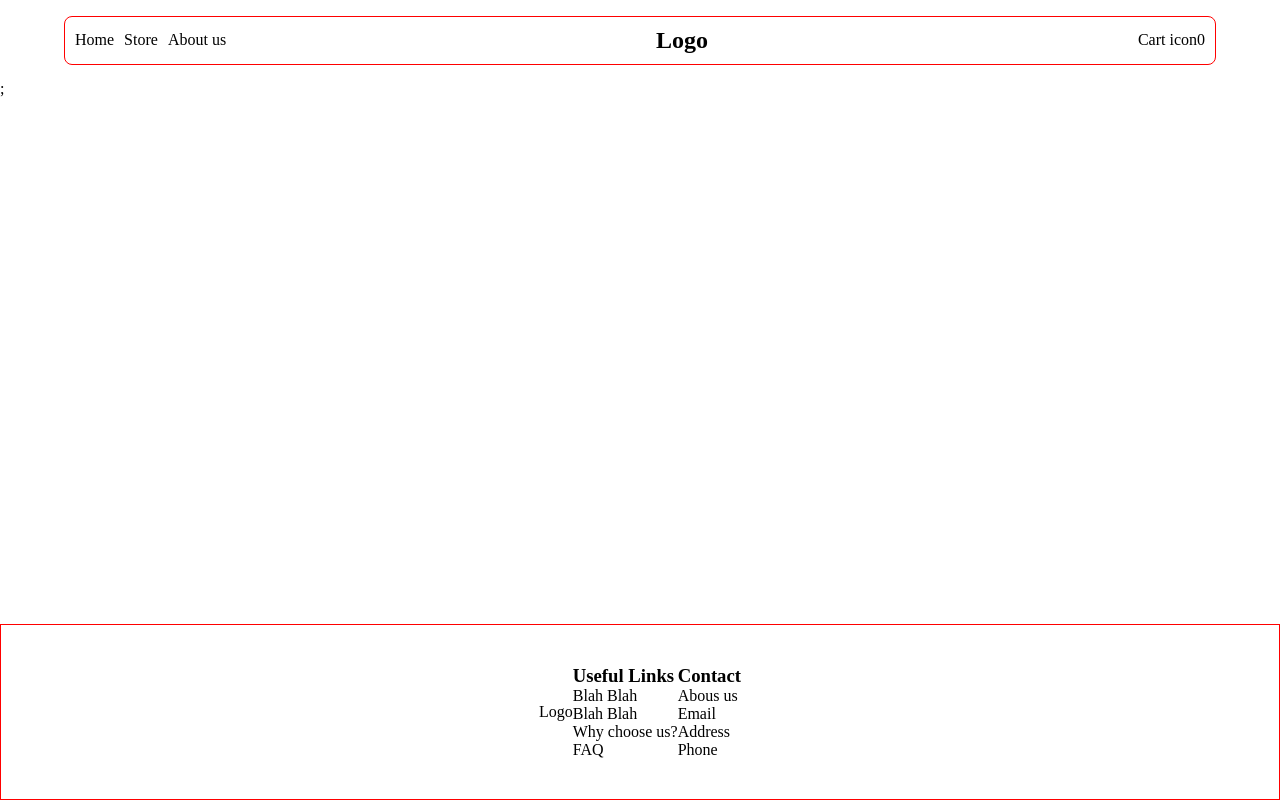
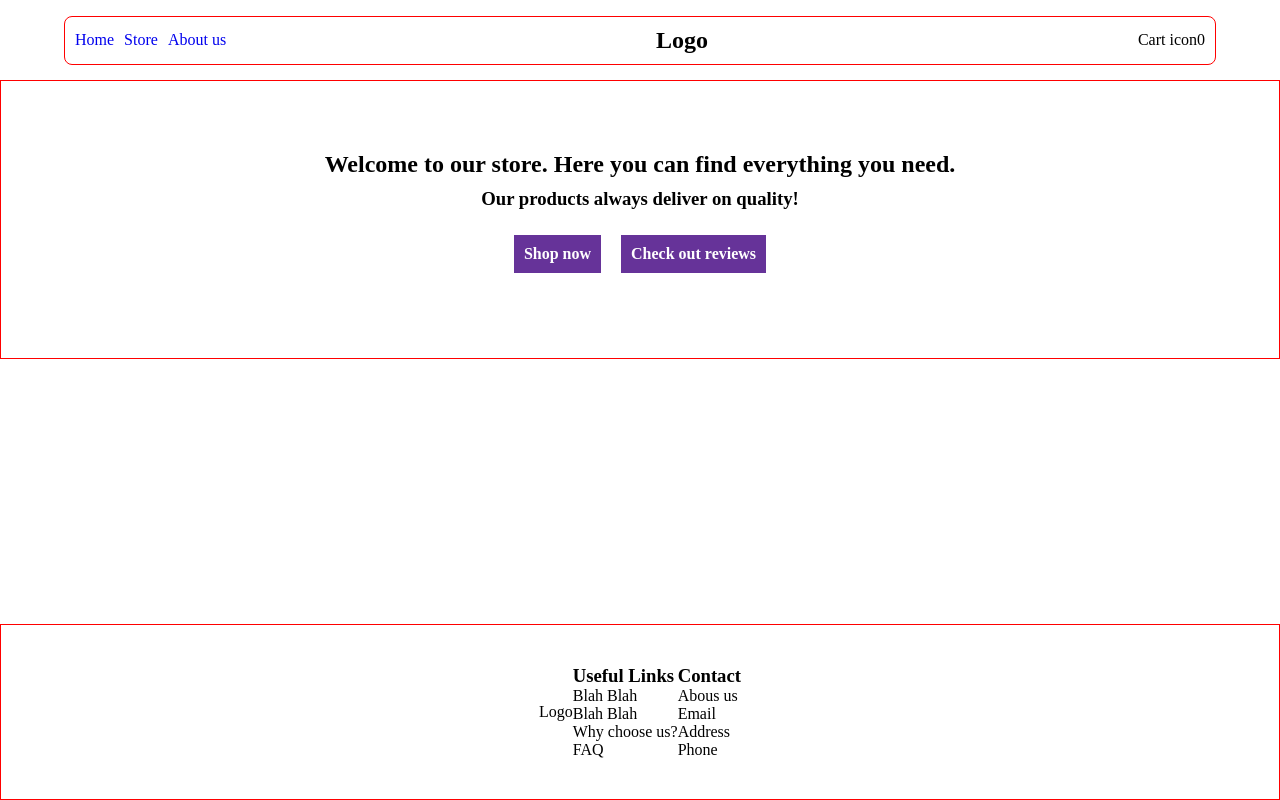
Before and after one commit to nikola88393/Shopping-cart, a React (Vite) app: page / in a window 1280 px wide. Built offline with nearby package versions, Linux system fonts and the light colour scheme.

Commit message:
Implement routing

```diff
--- a/src/App.jsx
+++ b/src/App.jsx
@@ -1,12 +1,5 @@
-import Footer from "./Footer/Footer";
-import Header from "./Header/Header";
 function App() {
-  return (
-    <>
-      <Header />;
-      <Footer />
-    </>
-  );
+  return <></>;
 }
 
 export default App;
--- /dev/null
+++ b/src/Error/Error.jsx
@@ -0,0 +1,12 @@
+import { Link } from "react-router-dom";
+const Error = () => {
+  return (
+    <div>
+      <h1>404 Not Found</h1>
+      <h2>Seems like you are lost</h2>
+      <Link to="/">Go back to home</Link>
+    </div>
+  );
+};
+
+export default Error;
--- a/src/Header/Header.jsx
+++ b/src/Header/Header.jsx
@@ -1,14 +1,15 @@
 // import { Link } from "react-router-dom";
 import PropTypes from "prop-types";
 import styles from "./Header.module.css";
+import { NavLink } from "react-router-dom";
 const Header = ({ cartItems = 0 }) => {
   return (
     <div className={styles.headerContainer}>
       <header className={styles.header}>
         <ul className={styles.navLinks}>
-          <a>Home</a>
-          <a>Store</a>
-          <a>About us</a>
+          <NavLink to="/">Home</NavLink>
+          <NavLink to="/store">Store</NavLink>
+          <NavLink to="#">About us</NavLink>
         </ul>
         <h2>Logo</h2>
         <div>
--- /dev/null
+++ b/src/Home/Home.jsx
@@ -0,0 +1,29 @@
+import Header from "../Header/Header";
+import Footer from "../Footer/Footer";
+import styles from "./Home.module.css";
+import { Link } from "react-router-dom";
+
+const Home = () => {
+  return (
+    <>
+      <Header />
+      <main className={styles.homeContainer}>
+        <div className={styles.textContainer}>
+          <h2>Welcome to our store. Here you can find everything you need.</h2>
+          <h3>Our products always deliver on quality!</h3>
+          <div className={styles.btnContainer}>
+            <Link className={styles.btn} to="store">
+              Shop now
+            </Link>
+            <Link className={styles.btn} to="#">
+              Check out reviews
+            </Link>
+          </div>
+        </div>
+      </main>
+      <Footer />
+    </>
+  );
+};
+
+export default Home;
--- /dev/null
+++ b/src/Home/Home.module.css
@@ -0,0 +1,34 @@
+.homeContainer {
+  border: 1px solid red;
+  display: flex;
+  align-items: center;
+  justify-content: center;
+  padding: 50px;
+}
+
+.textContainer {
+  display: flex;
+  align-items: center;
+  justify-content: center;
+  flex-direction: column;
+  gap: 10px;
+  padding: 20px;
+}
+
+.btnContainer {
+  display: flex;
+  gap: 20px;
+  padding: 15px;
+}
+
+.btn {
+  padding: 10px;
+  background-color: rebeccapurple;
+  color: white;
+  font-weight: 600;
+  transition: all 0.2s ease;
+}
+
+.btn:hover {
+  filter: brightness(90%);
+}
--- /dev/null
+++ b/src/Store/Store.jsx
@@ -0,0 +1,33 @@
+import Header from "../Header/Header";
+import Footer from "../Footer/Footer";
+
+const Store = () => {
+  return (
+    <>
+      <Header />
+      <div>
+        <aside>
+          <h2>Filters</h2>
+          <ul>
+            <a href="#">Electronics</a>
+            <a href="#">Jewelry</a>
+            <a href="#">Mens clothing</a>
+            <a href="#">Womens clothing</a>
+          </ul>
+        </aside>
+        <main>
+          <div>
+            <div>
+              <p>Shirt</p>
+              <p>amaizng</p>
+              <p>500$</p>
+            </div>
+          </div>
+        </main>
+      </div>
+      <Footer />
+    </>
+  );
+};
+
+export default Store;
--- a/src/delete.css
+++ b/src/delete.css
@@ -2,6 +2,13 @@
   margin: 0;
   padding: 0;
   box-sizing: border-box;
+}
+
+a,
+a:hover,
+a:focus,
+a:active {
+  text-decoration: none;
 }
 
 #root {
--- a/src/main.jsx
+++ b/src/main.jsx
@@ -1,10 +1,14 @@
 import React from "react";
 import ReactDOM from "react-dom/client";
-import App from "./App.jsx";
+// import App from "./App.jsx";
 import "./delete.css";
+import routes from "./routes";
+import { createBrowserRouter, RouterProvider } from "react-router-dom";
+
+const router = createBrowserRouter(routes);
 
 ReactDOM.createRoot(document.getElementById("root")).render(
   <React.StrictMode>
-    <App />
+    <RouterProvider router={router} />
   </React.StrictMode>
 );
--- /dev/null
+++ b/src/routes.jsx
@@ -0,0 +1,17 @@
+import Store from "./Store/Store";
+import Home from "./Home/Home";
+import Error from "./Error/Error";
+
+const routes = [
+  {
+    path: "/",
+    element: <Home />,
+    errorElement: <Error />,
+  },
+  {
+    path: "store",
+    element: <Store />,
+  },
+];
+
+export default routes;
```
Also changed, not shown: src/Error/Error.module.css (added), src/Store/Store.module.css (added).
